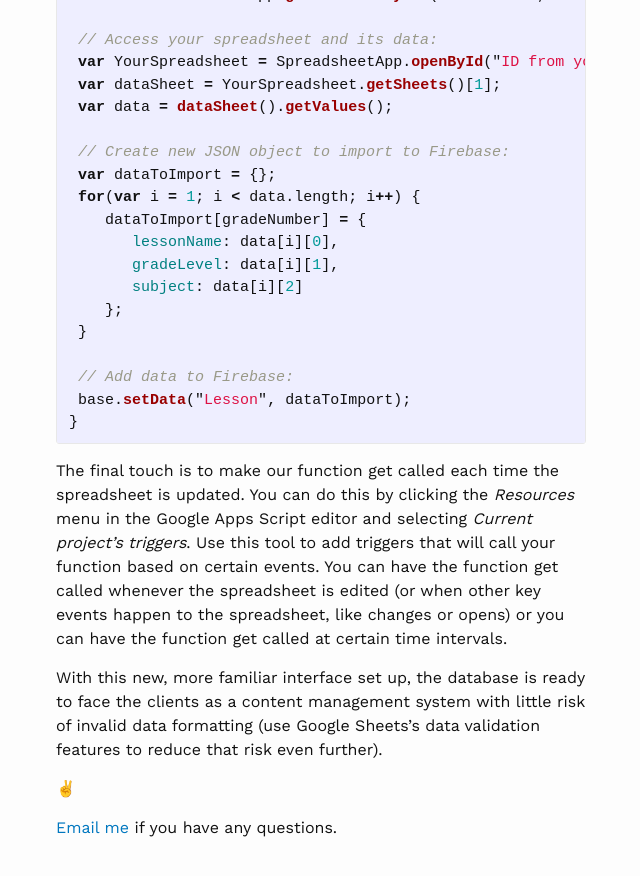
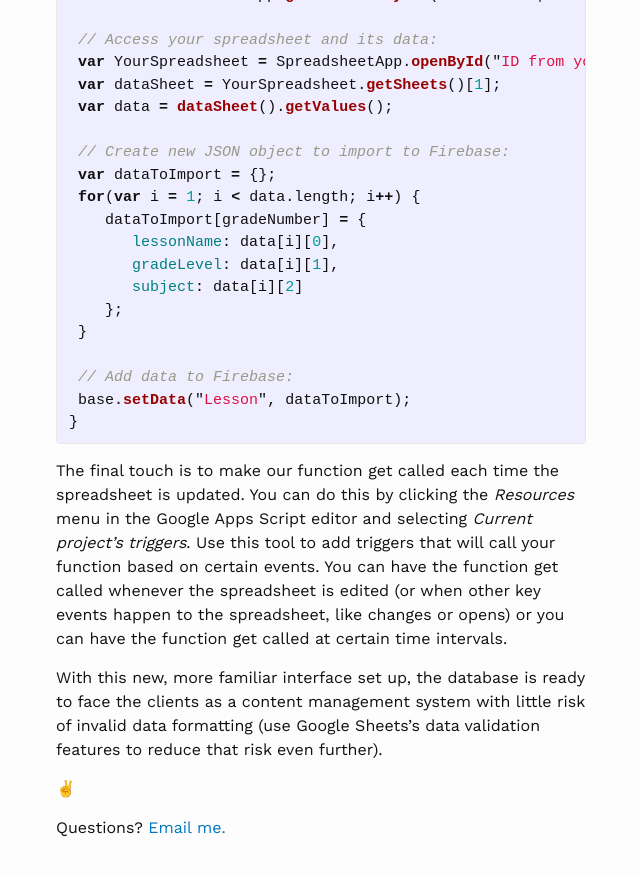
Before and after one commit to grahamearley/blog, a Jekyll site: the page built from _posts/2016-07-17-firebase-cms-interface.markdown, in a window 1280 px wide and 900 px high, scrolled down 3727 px. Shown: the top 876 px of the window, without its empty margins (309-949 px from the left). Built offline with Jekyll 4.4.1, drawn with Linux system fonts in a browser that asks for light colours.

Commit message:
Update email link at bottom

```diff
--- a/_posts/2016-07-17-firebase-cms-interface.markdown
+++ b/_posts/2016-07-17-firebase-cms-interface.markdown
@@ -99,4 +99,4 @@ With this new, more familiar interface set up, the database is ready to face the
 
 ✌
 
-[Email me](mailto:graham@grahamearley.website) if you have any questions.
+Questions? [Email me.](mailto:graham@grahamearley.website)
```
